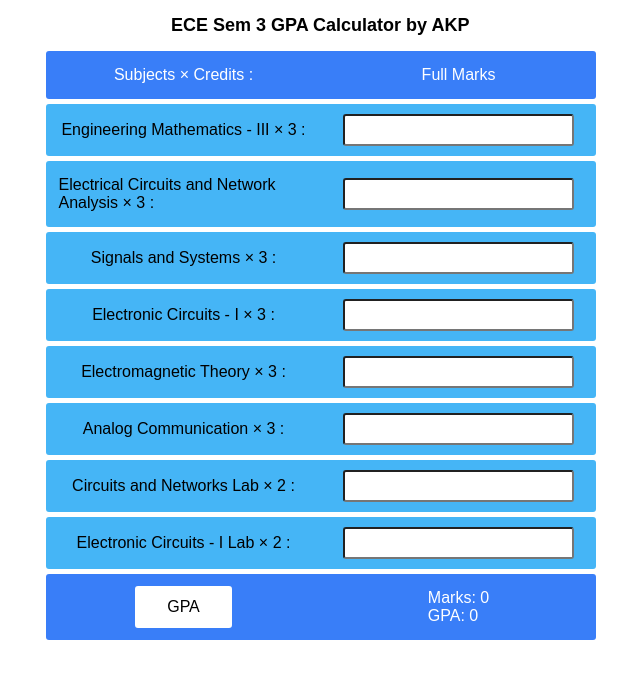
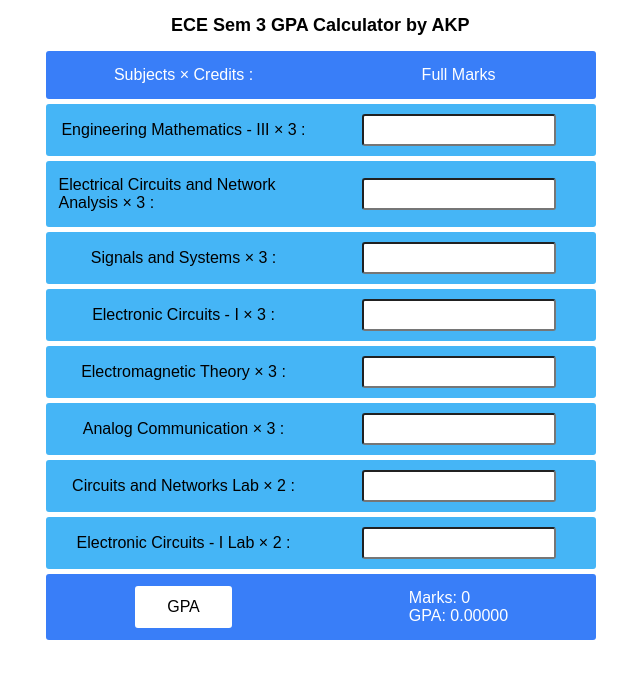
Before and after one commit to AashishKrPd/SelfMadeWebsites, a plain HTML site: page ECE Sem 3 Result Calculator/index.html in a window 1280 px wide. Both pictures are taken after a click on the button "GPA". Shown: the whole page, without its empty margins (319-959 px from the left). Drawn offline with Linux system fonts and the light colour scheme.

Commit message:
Big Update

```diff
--- a/ECE Sem 3 Result Calculator/index.html
+++ b/ECE Sem 3 Result Calculator/index.html
@@ -4,7 +4,7 @@
 <head>
     <meta charset="UTF-8">
     <meta name="viewport" content="width=device-width, initial-scale=1.0">
-    <title>Add Two Number</title>
+    <title>ECE Sem 3 Result Calculator</title>
     <link rel="stylesheet" href="style.css">
 </head>
 
--- a/ECE Sem 3 Result Calculator/script.js
+++ b/ECE Sem 3 Result Calculator/script.js
@@ -58,5 +58,5 @@ function calcGpa() {
     console.log(`Total Credits: ${TC}`);
     console.log(`Total (Grade Marks × Credits): ${sc}`);
     console.log(`GPA: ${sc / TC}`);
-    document.getElementById("out").innerText = `Marks: ${s}\nGPA: ${sc / TC}`;
+    document.getElementById("out").innerText = `Marks: ${s}\nGPA: ${(sc / TC).toFixed(5)}`;
 }
--- a/ECE Sem 3 Result Calculator/style.css
+++ b/ECE Sem 3 Result Calculator/style.css
@@ -9,6 +9,7 @@
     font-family: sans-serif;
     font-size: 16px;
 }
+
 
 .subject{
     display: grid;
@@ -28,6 +29,10 @@ label, button{
     margin: 10px auto;
     padding: 5px 10px;
     border-radius: 3px;
+}
+
+input{
+    max-width: 170px;
 }
 
 button{
```
